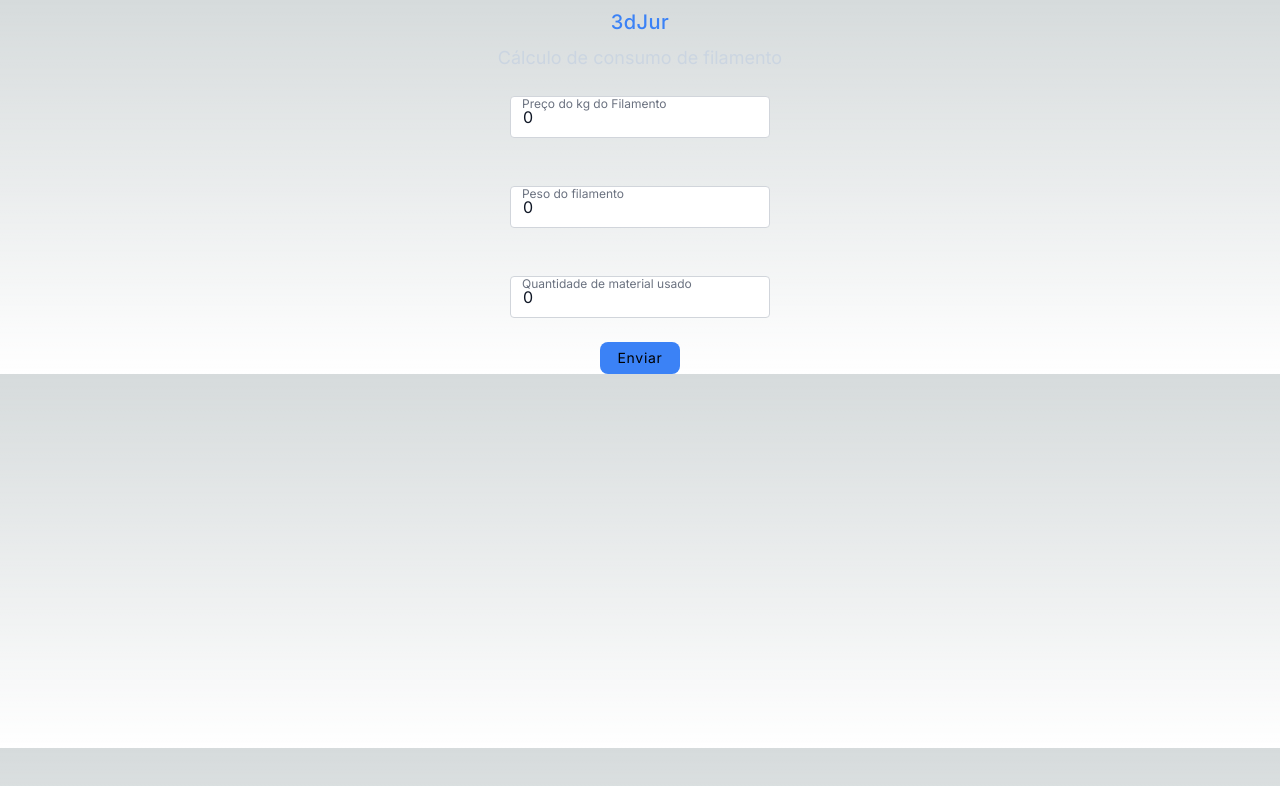
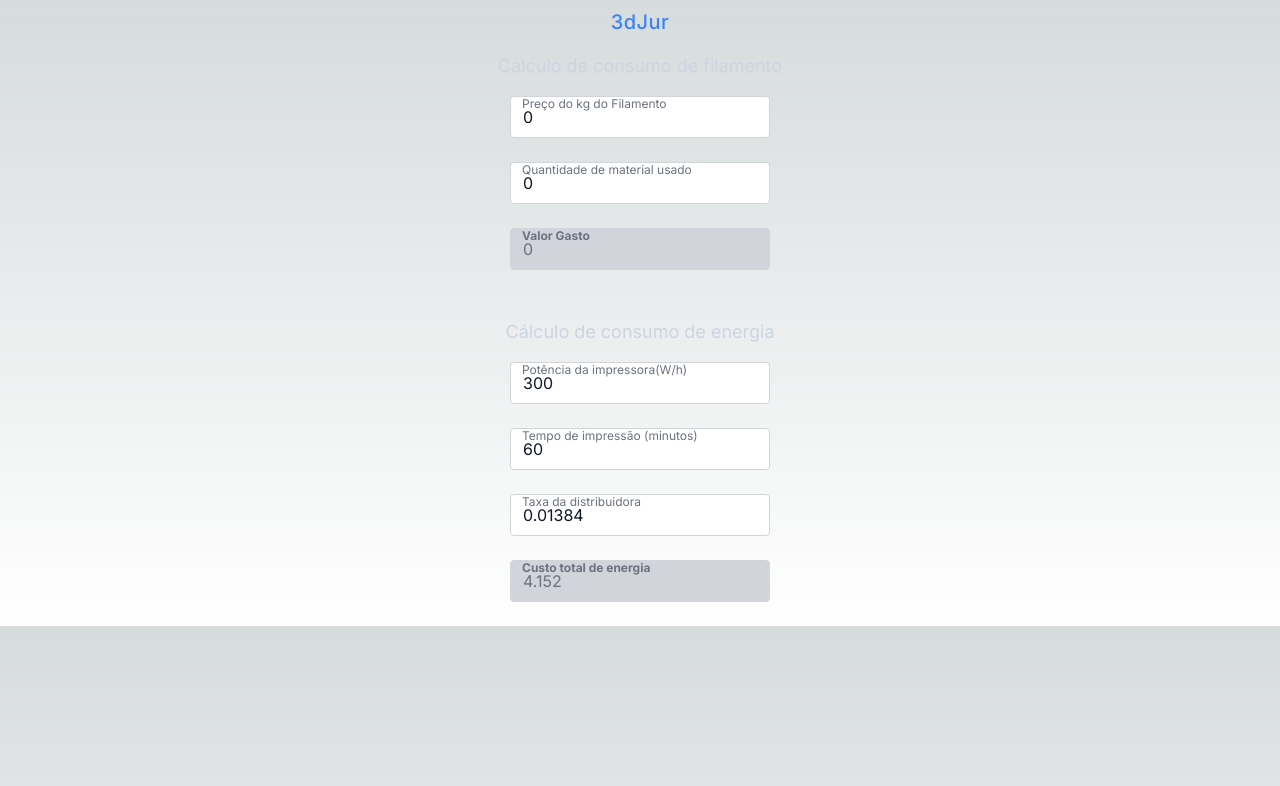
Before and after one commit to felps019/orcamento3d, a Next.js app: page / in a window 1280 px wide. Shown: the top 786 px of the page. Built offline with nearby package versions, Linux system fonts and the light colour scheme.

Commit message:
i'm back for project

```diff
--- a/src/app/page.tsx
+++ b/src/app/page.tsx
@@ -1,3 +1,4 @@
+import { EnergyCalculation } from "@/components/energy-calculation/energy-calculation";
 import { FilamentCalculation } from "@/components/filament-calculation/filament-calculation";
 
 export default function Home() {
@@ -8,6 +9,9 @@ export default function Home() {
       </h1>
 
       <FilamentCalculation />
+
+      <EnergyCalculation/>
+
     </div>
   );
 }
--- /dev/null
+++ b/src/components/energy-calculation/energy-calculation.tsx
@@ -0,0 +1,62 @@
+"use client";
+import React, { useState, useEffect } from "react";
+import { InputFloat } from "../input-float/input-float";
+
+export function EnergyCalculation() {
+	const [power, setPower] = useState(300);
+	const [time, setTime] = useState(60);
+	const [priceEnergy, setPriceEnergy] = useState(0);
+	const [taxa, setTaxa] = useState(13.84 / 1000);
+
+	useEffect(() => {
+		const custoHora = taxa * power;
+		const total = custoHora * (time / 60);
+		setPriceEnergy(total);
+	}, [power, time]);
+
+	return (
+		<>
+			<h2 className="mt-6 mb-4 text-lg text-slate-300 flex justify-center">
+				Cálculo de consumo de energia
+			</h2>
+			<form className="flex flex-col justify-center items-center" action="#">
+				<InputFloat
+					title="Potência da impressora(W/h)"
+					value={power}
+					setValue={setPower}
+					id="power"
+				/>
+
+				<InputFloat
+					title="Tempo de impressão (minutos)"
+					value={time}
+					setValue={setTime}
+					id="time"
+				/>
+
+				<InputFloat
+					title="Taxa da distribuidora"
+					value={taxa}
+					setValue={setTaxa}
+					id="taxa"
+				/>
+
+				<div className="relative mb-6">
+					<input
+						type="number"
+						id="priceEnergy"
+						className="peer text-gray-500 bg-gray-300 rounded border border-gray-300 w-full px-3 py-2 placeholder-transparent focus:outline-none focus:ring-2 focus:ring-blue-500"
+						value={priceEnergy}
+						disabled={true}
+					/>
+					<label
+						htmlFor="price"
+						className="absolute left-3 top-0 font-bold text-gray-500 peer-placeholder-shown:top-2.5 peer-placeholder-shown:text-gray-500 text-xs peer-focus:text-blue-500"
+					>
+						Custo total de energia
+					</label>
+				</div>
+			</form>
+		</>
+	);
+}
--- a/src/components/filament-calculation/filament-calculation.tsx
+++ b/src/components/filament-calculation/filament-calculation.tsx
@@ -1,29 +1,40 @@
-'use client'
-import React, { useState } from "react";
+"use client";
+import React, { useState, useEffect } from "react";
 
 export function FilamentCalculation() {
-  const [price, setPrice] = useState('0')
-  const [weight, setWeight] = useState('0')
-  const [quantity, setQuantity] = useState('0')
+	const [price, setPrice] = useState(0);
+	const [quantity, setQuantity] = useState(0);
+	const [weight, setWeight] = useState(0);
+
+	useEffect(() => {
+		const valor = (price / 1000) * quantity;
+		setWeight(valor);
+	}, [price, quantity]);
 
 	return (
 		<>
-      <h2 className="text-lg text-slate-300 flex justify-center" > Cálculo de consumo de filamento</h2>
-      <form
-        className="flex flex-col justify-center items-center"
-        action="#"
-      >
-        <br />
+			<h2 className="my-4 text-lg text-slate-300 flex justify-center">
+				{" "}
+				Cálculo de consumo de filamento
+			</h2>
+			<form className="flex flex-col justify-center items-center" action="#">
 				<div className="relative mb-6">
 					<input
 						className="peer text-gray-900 rounded border border-gray-300 w-full px-3 py-2 placeholder-transparent focus:outline-none focus:ring-2 focus:ring-blue-800"
-            type="number"
+						type="text"
 						id="valor"
-            onChange={(e)=>{
-              setPrice(e.target.value)
+						onChange={(e) => {
+							const price = Number.parseFloat(e.target.value);
+
+							if (price >= 0) {
+								setPrice(price);
+							} else {
+								setPrice(0);
+							}
 						}}
 						value={price}
-            required/>
+						required
+					/>
 					<label
 						htmlFor="valor"
 						className="absolute left-3 top-0 text-gray-500 peer-placeholder-shown:top-2.5 peer-placeholder-shown:text-gray-500 text-xs peer-focus:text-blue-500"
@@ -31,33 +42,20 @@ export function FilamentCalculation() {
 						Preço do kg do Filamento
 					</label>
 				</div>
-        <br />
+
 				<div className="relative mb-6">
 					<input
 						className="peer text-gray-900 rounded border border-gray-300 w-full px-3 py-2 placeholder-transparent focus:outline-none focus:ring-2 focus:ring-blue-500"
-            type="number"
-            id="kg"
-            onChange={(e)=>{
-              setWeight(e.target.value)
-            }}
-            value={weight}
-            required
-          />
-          <label
-            htmlFor="kg"
-            className="absolute left-3 top-0 text-gray-500 peer-placeholder-shown:top-2.5 peer-placeholder-shown:text-gray-500 text-xs peer-focus:text-blue-500"
-          >
-            Peso do filamento
-          </label>
-        </div>
-        <br />
-        <div className="relative mb-6">
-          <input
-            className="peer text-gray-900 rounded border border-gray-300 w-full px-3 py-2 placeholder-transparent focus:outline-none focus:ring-2 focus:ring-blue-500"
-            type="number"
+						type="text"
 						id="quantity"
-            onChange={(e)=>{
-              setQuantity(e.target.value)
+						onChange={(e) => {
+							const quantity = Number.parseFloat(e.target.value);
+
+							if (quantity >= 0) {
+								setQuantity(quantity);
+							} else {
+								setQuantity(0);
+							}
 						}}
 						value={quantity}
 						required
@@ -69,9 +67,24 @@ export function FilamentCalculation() {
 						Quantidade de material usado
 					</label>
 				</div>
-        <div>
+				<div className="relative mb-6">
+					<input
+						className="peer bg-gray-300 text-gray-500 rounded border border-gray-300 w-full px-3 py-2"
+						type="number"
+						id="kg"
+						value={weight}
+						disabled={true}
+					/>
+					<label
+						htmlFor="kg"
+						className="absolute left-3 top-0 font-bold text-gray-500 peer-placeholder-shown:top-2.5 text-xs "
+					>
+						Valor Gasto
+					</label>
+				</div>
+				{/* <div className="mb-8">
           <button className="flex justify-center text-center p-1.5 w-20 h-8 text-sm font-normal tracking-wider bg-blue-500 rounded-lg hover:bg-blue-800 active:bg-blue-600 focus:outline focus:ring-1 focus:ring-blue-400 transition ease-in-out delay-100 hover:-translate-y-1 hover:scale-90 duration-300" type="submit" value="submit" id="submit">Enviar</button>
-        </div>
+        </div> */}
 			</form>
 		</>
 	);
--- /dev/null
+++ b/src/components/input-float/input-float.tsx
@@ -0,0 +1,35 @@
+type InputFloatProp = {
+	title: string;
+	value: number;
+	setValue: (value: number) => void;
+	id: string;
+};
+
+export function InputFloat({ title, value, setValue, id }: InputFloatProp) {
+	return (
+		<div className="relative mb-6">
+			<input
+				className="peer text-gray-900 rounded border border-gray-300 w-full px-3 py-2 placeholder-transparent focus:outline-none focus:ring-2 focus:ring-blue-800"
+				type="text"
+				id={id}
+				onChange={(e) => {
+					const power = Number.parseFloat(e.target.value);
+
+					if (power >= 0) {
+						setValue(power);
+					} else {
+						setValue(0);
+					}
+				}}
+				value={value}
+				required
+			/>
+			<label
+				htmlFor={id}
+				className="absolute left-3 top-0 text-gray-500 peer-placeholder-shown:top-2.5 peer-placeholder-shown:text-gray-500 text-xs peer-focus:text-blue-500"
+			>
+				{title}
+			</label>
+		</div>
+	);
+}
```
Also changed, not shown: 1 other file (tests, documents, lock files or other folders). Lines whose indentation alone changed are shown as unchanged.
